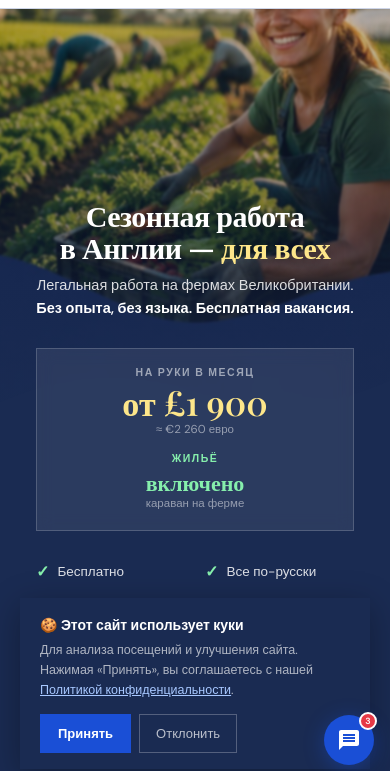
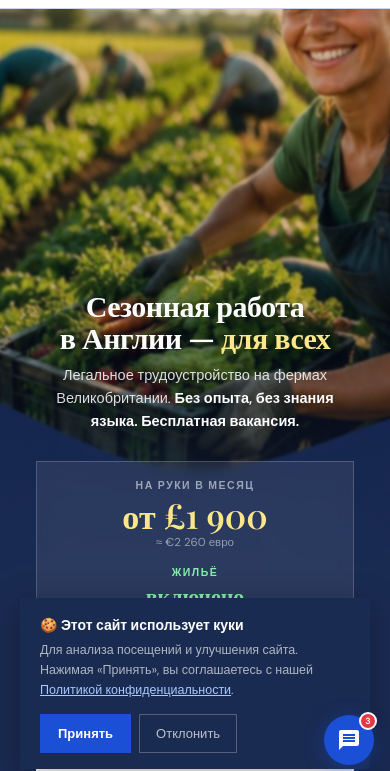
Before and after one commit to CAnadians2991/UK_lending, a plain HTML site: page index.html in a window 390 px wide. Shown: the part 55-826 px from the top of the page. Drawn offline with nearby package versions, Linux system fonts and the light colour scheme.

Commit message:
Hero: bigger photo (62%/55%), updated lead text
- Photo height: 48% → 62% desktop / 42% → 55% mobile
- Wave position adjusted: 43%→57% / 38%→50%
- Inner padding increased: 200px→300px desktop / 170px→260px mobile
- Lighter overlay (was 25%-50%-95% → now 10%-25%-95%) so photo more visible
- Lead text updated:
  'Легальное трудоустройство на фермах Великобритании.
   Без опыта, без знания языка. Бесплатная вакансия.'

```diff
--- a/index.html
+++ b/index.html
@@ -641,9 +641,9 @@
   section[aria-label="Гарантии"] .container > div{grid-template-columns:1fr!important;gap:10px!important}
   section[aria-label="Гарантии"] .container > div > div{padding:0!important;border:none!important}
   /* HERO mobile compactness */
-  .hero-bg-image{height:42%!important;background-position:center top!important;filter:blur(0.8px)!important}
-  .hero-wave{top:38%!important;height:7%!important}
-  .hero-inner{padding:170px 20px 36px!important}
+  .hero-bg-image{height:55%!important;background-position:center top!important;filter:blur(0.8px)!important}
+  .hero-wave{top:50%!important;height:7%!important}
+  .hero-inner{padding:260px 20px 36px!important}
   .hero h1{font-size:30px!important;line-height:1.08!important}
   .hero p{font-size:14.5px!important}
   .hero-facts{grid-template-columns:1fr 1fr!important;gap:12px 20px!important;justify-content:center!important;text-align:left}
@@ -800,23 +800,23 @@
 <section class="hero" id="top" aria-label="Описание вакансии" style="background:var(--navy);padding:0;min-height:auto;position:relative;overflow:hidden">
 
   <!-- Фоновое изображение — обрезано сверху, лёгкий блюр -->
-  <div class="hero-bg-image" style="position:absolute;top:0;left:0;right:0;height:48%;background-image:url('assets/hero-strawberry.jpg');background-size:cover;background-position:center top;filter:blur(0.8px);transform:scale(1.03);z-index:0"></div>
+  <div class="hero-bg-image" style="position:absolute;top:0;left:0;right:0;height:62%;background-image:url('assets/hero-strawberry.jpg');background-size:cover;background-position:center top;filter:blur(0.8px);transform:scale(1.03);z-index:0"></div>
 
   <!-- Тёмный градиент для читаемости текста на фото -->
-  <div style="position:absolute;top:0;left:0;right:0;height:48%;background:linear-gradient(180deg,rgba(26,43,82,.25) 0%,rgba(26,43,82,.5) 60%,rgba(26,43,82,.95) 100%);z-index:1"></div>
+  <div style="position:absolute;top:0;left:0;right:0;height:62%;background:linear-gradient(180deg,rgba(26,43,82,.1) 0%,rgba(26,43,82,.25) 60%,rgba(26,43,82,.95) 100%);z-index:1"></div>
 
   <!-- Волнистая граница между фото и navy -->
-  <svg class="hero-wave" style="position:absolute;top:43%;left:0;right:0;width:100%;height:8%;z-index:2;display:block" viewBox="0 0 1440 120" preserveAspectRatio="none" aria-hidden="true">
+  <svg class="hero-wave" style="position:absolute;top:57%;left:0;right:0;width:100%;height:8%;z-index:2;display:block" viewBox="0 0 1440 120" preserveAspectRatio="none" aria-hidden="true">
     <path d="M0,80 Q360,0 720,60 T1440,40 L1440,120 L0,120 Z" fill="#1a2b52"/>
   </svg>
 
-  <div class="hero-inner" style="position:relative;z-index:3;max-width:980px;margin:0 auto;padding:200px 32px 48px;width:100%;text-align:center;color:#fff">
+  <div class="hero-inner" style="position:relative;z-index:3;max-width:980px;margin:0 auto;padding:300px 32px 48px;width:100%;text-align:center;color:#fff">
 
     <!-- Большой заголовок -->
     <h1 style="font-family:'Playfair Display',serif;font-size:clamp(36px,5vw,60px);font-weight:600;line-height:1.05;color:#fff;margin-bottom:18px;letter-spacing:-.5px;text-shadow:0 2px 16px rgba(0,0,0,.35)">Сезонная работа<br>в Англии — <em style="color:#fde68a;font-style:normal">для всех</em></h1>
 
     <!-- Подзаголовок -->
-    <p style="font-size:17px;color:rgba(255,255,255,.85);line-height:1.6;margin:0 auto 28px;max-width:580px;font-weight:400">Легальная работа на фермах Великобритании. <strong style="color:#fff;font-weight:600">Без опыта, без языка. Бесплатная вакансия.</strong></p>
+    <p style="font-size:17px;color:rgba(255,255,255,.85);line-height:1.6;margin:0 auto 28px;max-width:600px;font-weight:400">Легальное трудоустройство на фермах Великобритании. <strong style="color:#fff;font-weight:600">Без опыта, без знания языка. Бесплатная вакансия.</strong></p>
 
     <!-- Главный блок: зарплата + жильё -->
     <div style="display:inline-grid;grid-template-columns:auto auto auto;align-items:center;gap:24px;padding:18px 28px;background:rgba(255,255,255,.08);border:1px solid rgba(255,255,255,.18);backdrop-filter:blur(8px);margin-bottom:28px">
```
